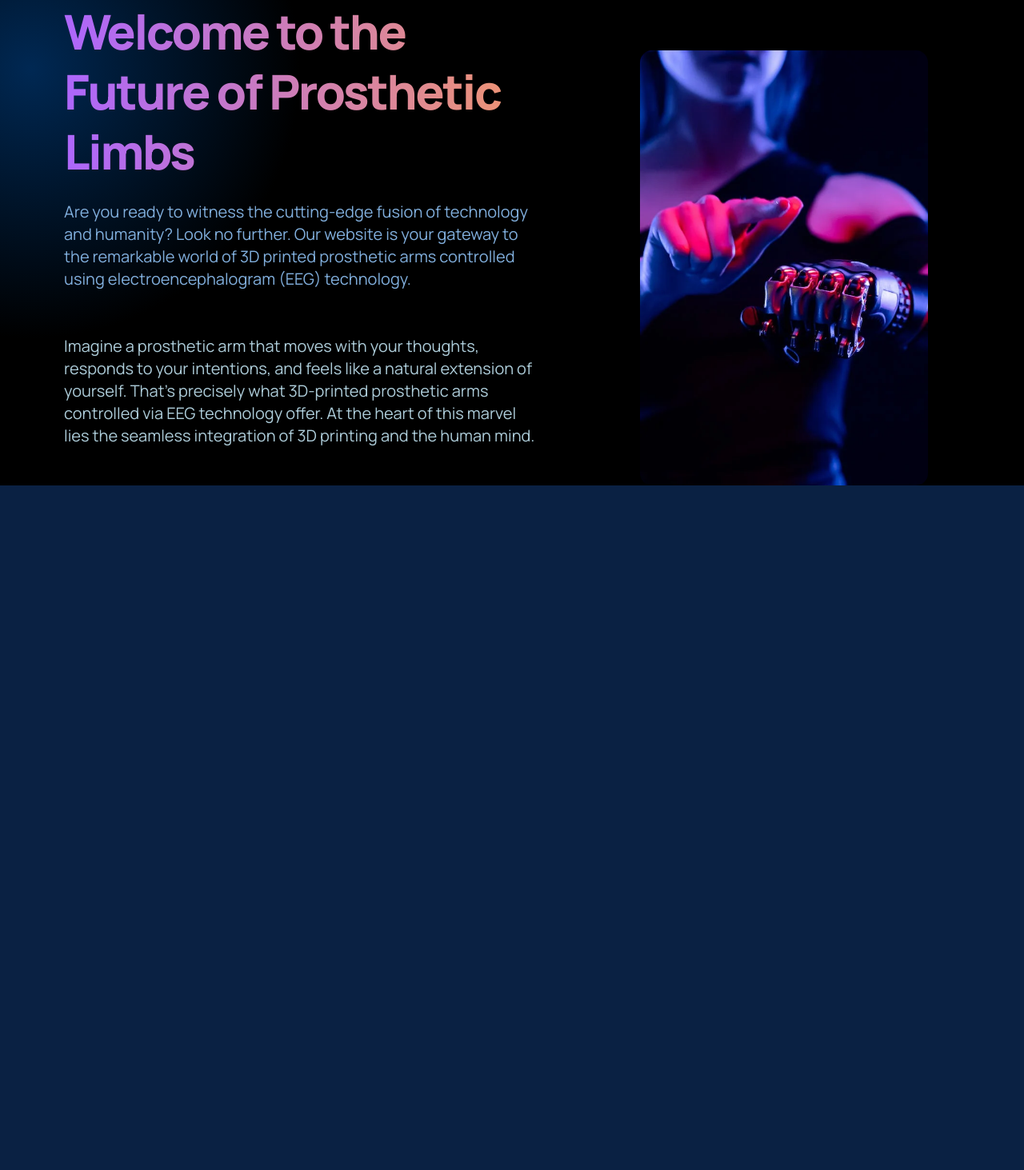
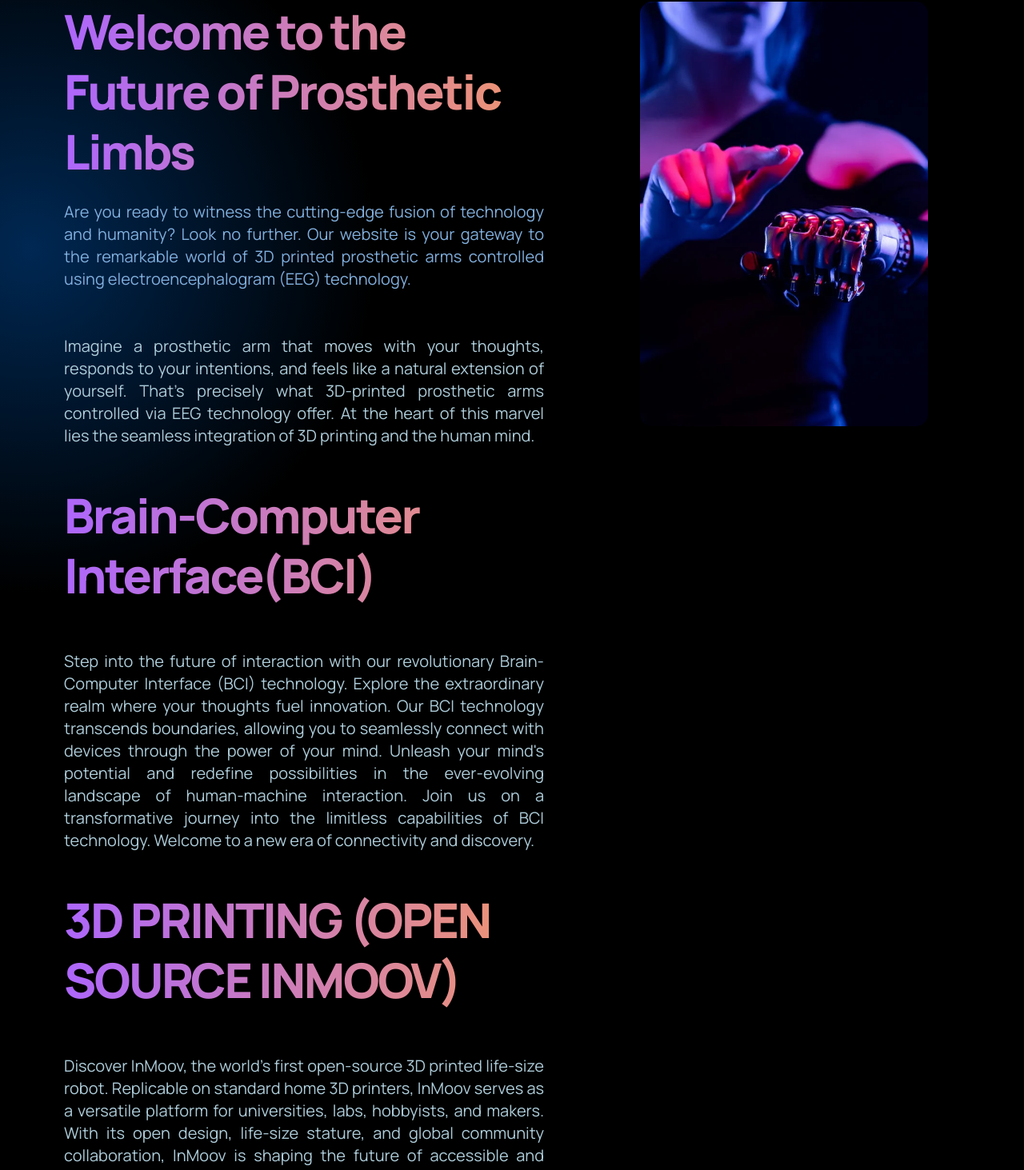
Before and after one commit to sagargarg0410/BrainComputerInterface, a React (Create React App) app in the folder Website/: page / in a window 1280 px wide. Shown: the part 87-1550 px from the top of the page at 80% size. Before the commit the page ends 800 px from the top, so only its background shows below. Built offline with nearby package versions, Linux system fonts and the light colour scheme.

Commit message:
Jatin added Information about BCI and 3D Printing

```diff
--- a/Website/src/containers/Header/header.css
+++ b/Website/src/containers/Header/header.css
@@ -9,7 +9,6 @@
     justify-content: center;
     align-items: flex-start;
     flex-direction: column;
-
     margin-left: 5rem;
 }
 .gpt__header-content h1 {
@@ -31,20 +30,18 @@
 .gpt__header-content__input {
     width: 100%;
     margin: 2rem 0 1rem;
-
     display: flex;
-    flex-direction: row;
+    flex-direction: column;
 }
-
 .gpt__header-content__input p {
     font-family: var(--font-family);
     font-weight: 400;
     font-size: 20px;
     line-height: 28px;
     color: rgb(173, 204, 217);
-
     margin-top: 1.5rem;
 }
+
 
 .gpt__header-content__people{
     display: flex;
@@ -78,7 +75,7 @@ color: #FFFFFF;
     flex: 1;
     display: flex;
     justify-content: center;
-    align-items: flex-end;
+    height: 590px;
 }
 .gpt__header-image img {
     width: 60%;
--- a/Website/src/containers/Header/header.jsx
+++ b/Website/src/containers/Header/header.jsx
@@ -9,25 +9,41 @@ const Header = () => {
    <div className='gpt__header section__padding' id='Home'>
     <div className="gpt__header-content">
       <h1 className="gradient__text">Welcome to the Future of Prosthetic Limbs</h1>
-      <p>Are you ready to witness the cutting-edge fusion of technology and humanity? Look no further. Our website is your gateway to the remarkable world of 3D printed prosthetic arms controlled using electroencephalogram (EEG) technology. </p>
-
+      <p align ="justify">Are you ready to witness the cutting-edge fusion of technology and humanity? Look no further. Our website is your gateway to the remarkable world of 3D printed prosthetic arms controlled using electroencephalogram (EEG) technology. </p>
 
       <div className="gpt__header-content__input">
-      <p>Imagine a prosthetic arm that moves with your thoughts, responds to your intentions, and feels like a natural extension of yourself. That's precisely what 3D-printed prosthetic arms controlled via EEG technology offer. At the heart of this marvel lies the seamless integration of 3D printing and the human mind.</p>
+      <p align ="justify">Imagine a prosthetic arm that moves with your thoughts, responds to your intentions, and feels like a natural extension of yourself. That's precisely what 3D-printed prosthetic arms controlled via EEG technology offer. At the heart of this marvel lies the seamless integration of 3D printing and the human mind.</p>
       </div>
       <div className="gpt__header-content__people">
         {/* <img src={people} /> */}
         {/* <p>1,600 people requested access a visit in last 24 hours</p> */}
       </div>
+
+      <div className ="gpt_header-content_input">
+      <h1 className="gradient__text">Brain-Computer Interface(BCI)</h1>
+       <div className="gpt__header-content__input">
+       <p align ="justify">Step into the future of interaction with our revolutionary Brain-Computer Interface (BCI) technology. Explore the extraordinary realm where your thoughts fuel innovation. Our BCI technology transcends boundaries, allowing you to seamlessly connect with devices through the power of your mind. Unleash your mind's potential and redefine possibilities in the ever-evolving landscape of human-machine interaction. Join us on a transformative journey into the limitless capabilities of BCI technology. Welcome to a new era of connectivity and discovery.</p>
+       </div>
+      </div>
+      <div className="gpt__header-content__people">
+        {/* <img src={people} /> */}
+        {/* <p>1,600 people requested access a visit in last 24 hours</p> */}
+      </div>
+      <div className ="gpt_header-content_input">
+      <h1 className="gradient__text">3D PRINTING (OPEN SOURCE INMOOV)</h1>
+       <div className="gpt__header-content__input">
+       <p align ="justify">Discover InMoov, the world's first open-source 3D printed life-size robot. Replicable on standard home 3D printers, InMoov serves as a versatile platform for universities, labs, hobbyists, and makers. With its open design, life-size stature, and global community collaboration, InMoov is shaping the future of accessible and collaborative robotics.</p>
+       </div>
+      </div>
    </div>
 
    <div  className="gpt__header-image">
-
-      <img src={prosthetic_arm1}  />
+      <img alt='anshu' src={prosthetic_arm1}  />
       {/* <App/> */}
     </div>
 
    </div>
+
   )
 }
 
```
